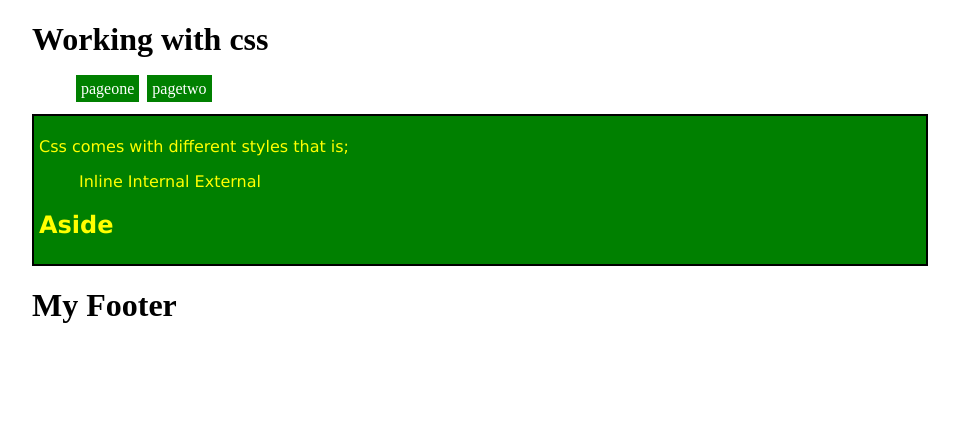
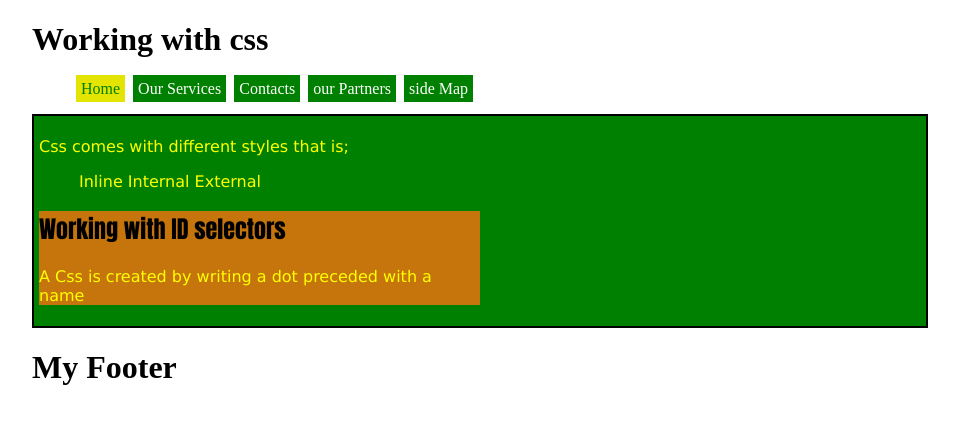
Before and after one commit to befreym/web1, a plain HTML site: page pageone.html in a window 1280 px wide. Shown: the whole page, without its empty margins (160-1119 px from the left). Drawn offline with Linux system fonts and the light colour scheme.

Commit message:
Update pageone.html

```diff
--- a/pageone.html
+++ b/pageone.html
@@ -9,10 +9,14 @@
 <body>
     <header><h1>Working with css</h1></header>
     <nav>
-        <ul>
-            <li><a href="pageone.html">pageone</a></li>
-            <li><a href="pagetwo.html">pagetwo</a></li>
-        </ul>
+      <ul>
+<li><a href="pageone.html" class="selected">Home</a></li>
+<li><a href="pagetwo.html">Our Services</a></li>
+<li><a href="#">Contacts</a></li>
+<li><a href="#">our Partners</a></li>
+<li><a href="#">side Map</a></li>
+
+      </ul>
     </nav>
     <Main class="beffstyles">
         <section>
@@ -22,9 +26,12 @@
                 <li>Internal</li>
                 <li>External</li>
             </ul>
+        </section >
+
+        <section class="sectionb">
+            <h1 id="h1styles">Working with ID selectors</h1>
+            <p>A Css is created  by writing a dot preceded with a name</p>
         </section>
-
-        <aside><h1>Aside</h1></aside>
 
     </Main>
 
```
